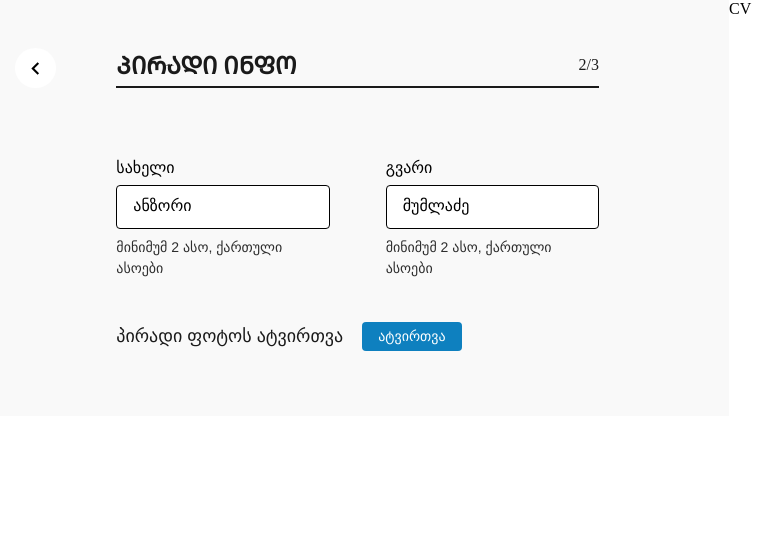
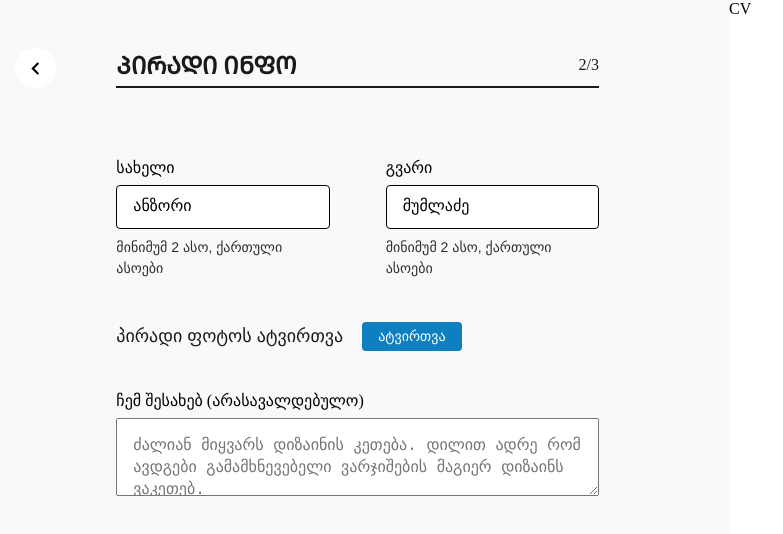
Before and after one commit to beqa200/team-5, a React (Vite) app: page /PersonalInfo in a window 1280 px wide. Shown: the top 534 px of the page, without its empty margins (33-816 px from the left). Built offline with nearby package versions, Linux system fonts and the light colour scheme.

Commit message:
style: add textarea

```diff
--- a/src/components/PersonalInfoForm.tsx
+++ b/src/components/PersonalInfoForm.tsx
@@ -16,13 +16,19 @@ function PersonalInfoForm() {
         </SurnameRight>
       </NamesDiv>
 
-    <div style={{display: "flex" , justifyContent: "start", width: "100%"}}>
-            <UploadImage>
-        <span>პირადი ფოტოს ატვირთვა</span>
-        <input type="file" id="upload"/>
-        <label htmlFor="upload">ატვირთვა</label>
-      </UploadImage>
+    <div style={{display: "flex" , justifyContent: "start", width: "100%", flexDirection: "column"}}>
+        <UploadImage>
+          <span>პირადი ფოტოს ატვირთვა</span>
+          <input type="file" id="upload"/>
+          <label htmlFor="upload">ატვირთვა</label>
+        </UploadImage>
+
+      <TextareaDiv>
+        <span>ჩემ შესახებ (არასავალდებულო)</span>
+        <textarea name="" placeholder='ძალიან მიყვარს დიზაინის კეთება. დილით ადრე რომ ავდგები გამამხნევებელი ვარჯიშების მაგიერ დიზაინს ვაკეთებ. '></textarea>
+      </TextareaDiv>
     </div>
+
 
     </Container>
   )
@@ -144,3 +150,19 @@ const UploadImage = styled.div`
     background-color: #0056b3;
   }
 `
+const TextareaDiv = styled.div`
+  display: flex;
+  flex-direction: column;
+  margin-top: 2.5rem;
+  gap: 0.5rem;
+
+  textarea{
+    resize: vertical;
+    padding: 1rem;
+    color: #000;
+    font-size: 1rem;
+    font-weight: 400;
+    line-height: 1.375rem;
+    text-transform: lowercase;
+  }
+`
```
